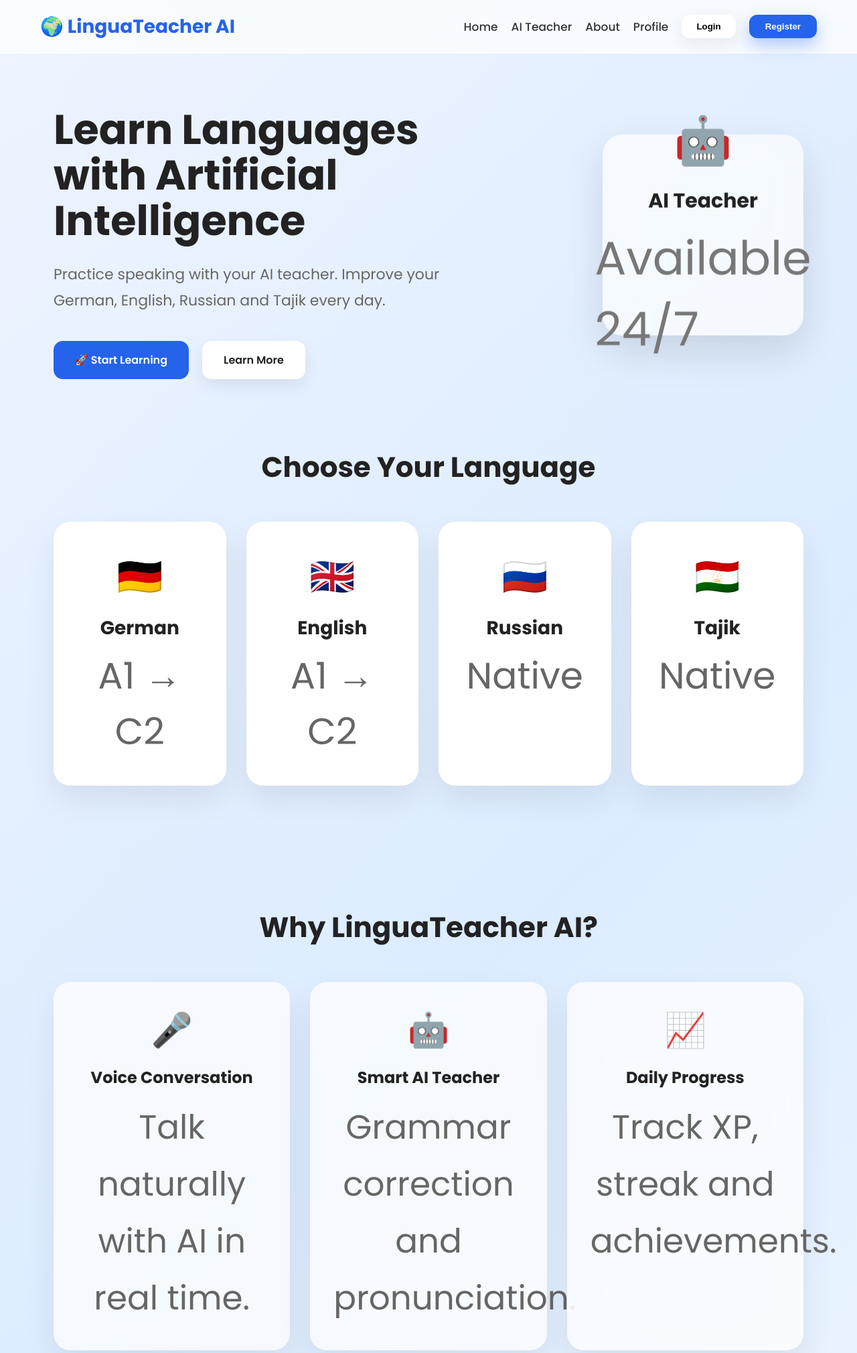
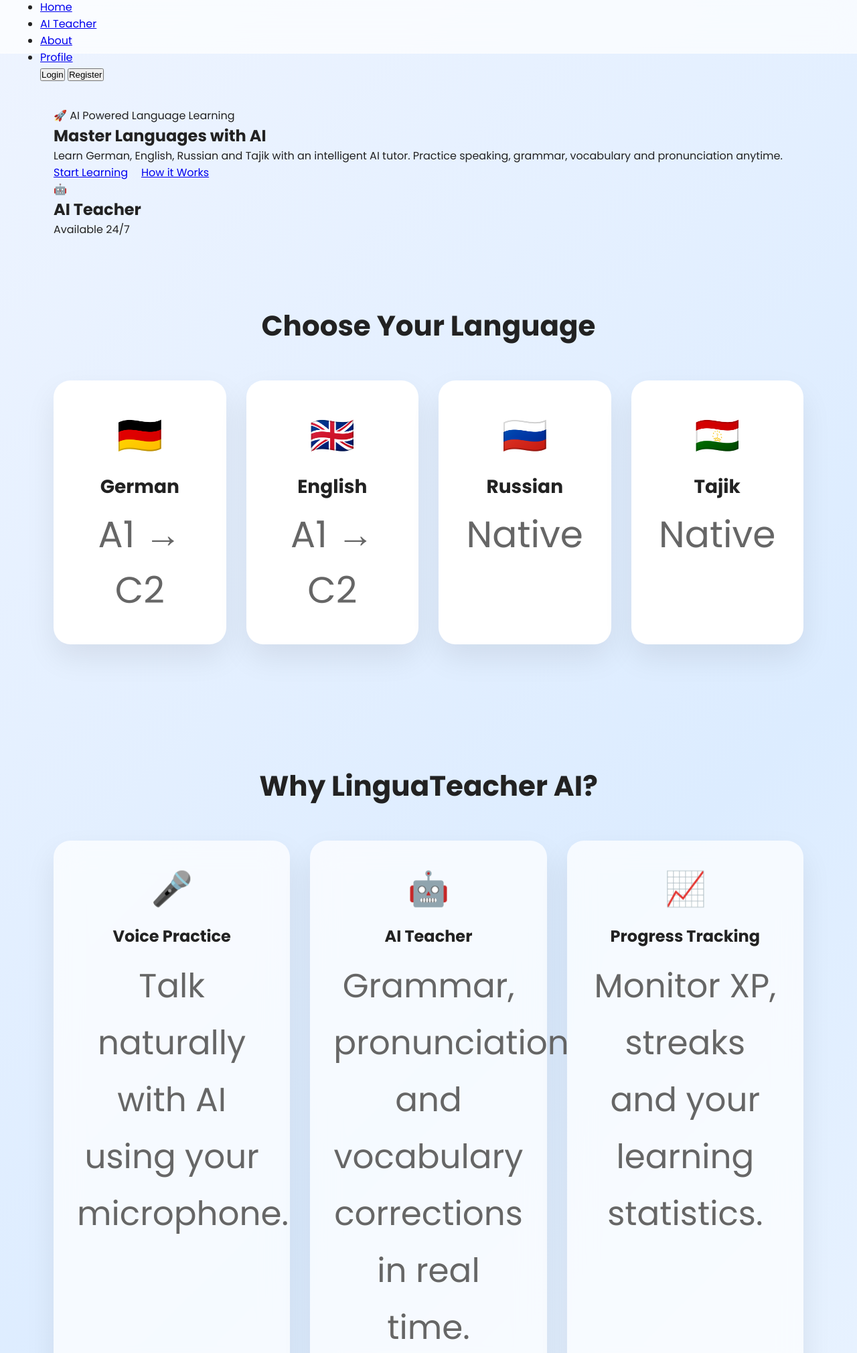
Before and after one commit to luxurystoreworld/LinguaTeacher-AI, a FastAPI app: page / in a window 1280 px wide. Shown: the top 2020 px of the page at 67% size. Run offline with FastAPI, Linux system fonts and the light colour scheme.

Commit message:
Create completely new homepage V3

```diff
--- a/backend/app/templates/index.html
+++ b/backend/app/templates/index.html
@@ -9,17 +9,23 @@
 
 <title>LinguaTeacher AI</title>
 
+<link rel="preconnect" href="https://fonts.googleapis.com">
+
+<link rel="preconnect" href="https://fonts.gstatic.com" crossorigin>
+
+<link href="https://fonts.googleapis.com/css2?family=Poppins:wght@300;400;500;600;700;800&display=swap" rel="stylesheet">
+
 <link rel="stylesheet" href="/static/css/style.css">
-
-<link href="https://fonts.googleapis.com/css2?family=Poppins:wght@300;400;500;600;700&display=swap" rel="stylesheet">
 
 </head>
 
 <body>
 
-<!-- ===================== NAVBAR ===================== -->
+<!-- ================= NAVBAR ================= -->
 
-<nav class="navbar">
+<header class="navbar">
+
+<div class="container">
 
 <div class="logo">
 
@@ -27,23 +33,31 @@
 
 </div>
 
-<div class="nav-links">
+<nav>
 
-<a href="/">Home</a>
+<ul class="menu">
 
-<a href="/ai">AI Teacher</a>
+<li><a href="/">Home</a></li>
 
-<a href="/about">About</a>
+<li><a href="/ai">AI Teacher</a></li>
 
-<a href="/profile">Profile</a>
+<li><a href="/about">About</a></li>
 
-<button class="login-btn" onclick="openLogin()">
+<li><a href="/profile">Profile</a></li>
+
+</ul>
+
+</nav>
+
+<div class="auth-buttons">
+
+<button class="btn-login" onclick="openLogin()">
 
 Login
 
 </button>
 
-<button class="register-btn" onclick="openRegister()">
+<button class="btn-register" onclick="openRegister()">
 
 Register
 
@@ -51,45 +65,51 @@
 
 </div>
 
-</nav>
+</div>
 
-<!-- ===================== HERO ===================== -->
+</header>
+
+<!-- ================= HERO ================= -->
 
 <section class="hero">
 
-<div class="hero-left">
+<div class="container hero-content">
+
+<div class="hero-text">
+
+<span class="badge">
+
+🚀 AI Powered Language Learning
+
+</span>
 
 <h1>
 
-Learn Languages
+Master Languages
 
-<br>
-
-with Artificial Intelligence
+with AI
 
 </h1>
 
 <p>
 
-Practice speaking with your AI teacher.
+Learn German, English, Russian and Tajik with an intelligent AI tutor.
 
-Improve your German, English,
-
-Russian and Tajik every day.
+Practice speaking, grammar, vocabulary and pronunciation anytime.
 
 </p>
 
 <div class="hero-buttons">
 
-<a href="/ai" class="start-btn">
+<a href="/ai" class="btn-primary">
 
-🚀 Start Learning
+Start Learning
 
 </a>
 
-<a href="/about" class="secondary-btn">
+<a href="/about" class="btn-secondary">
 
-Learn More
+How it Works
 
 </a>
 
@@ -97,11 +117,15 @@
 
 </div>
 
-<div class="hero-right">
+<div class="hero-image">
 
-<div class="hero-card">
+<div class="ai-card">
+
+<div class="robot">
 
 🤖
+
+</div>
 
 <h2>
 
@@ -119,11 +143,14 @@
 
 </div>
 
+</div>
+
 </section>
-
-<!-- ===================== LANGUAGES ===================== -->
+<!-- ================= LANGUAGES ================= -->
 
 <section class="languages">
+
+<div class="container">
 
 <h2>
 
@@ -132,9 +159,10 @@
 </h2>
 
 <div class="language-grid">
-    <div class="language-card">
 
-🇩🇪
+<div class="language-card">
+
+<div class="flag">🇩🇪</div>
 
 <h3>German</h3>
 
@@ -144,7 +172,7 @@
 
 <div class="language-card">
 
-🇬🇧
+<div class="flag">🇬🇧</div>
 
 <h3>English</h3>
 
@@ -154,7 +182,7 @@
 
 <div class="language-card">
 
-🇷🇺
+<div class="flag">🇷🇺</div>
 
 <h3>Russian</h3>
 
@@ -164,11 +192,13 @@
 
 <div class="language-card">
 
-🇹🇯
+<div class="flag">🇹🇯</div>
 
 <h3>Tajik</h3>
 
 <p>Native</p>
+
+</div>
 
 </div>
 
@@ -180,6 +210,8 @@
 
 <section class="features">
 
+<div class="container">
+
 <h2>
 
 Why LinguaTeacher AI?
@@ -190,13 +222,13 @@
 
 <div class="feature-card">
 
-🎤
+<span>🎤</span>
 
-<h3>Voice Conversation</h3>
+<h3>Voice Practice</h3>
 
 <p>
 
-Talk naturally with AI in real time.
+Talk naturally with AI using your microphone.
 
 </p>
 
@@ -204,13 +236,13 @@
 
 <div class="feature-card">
 
-🤖
+<span>🤖</span>
 
-<h3>Smart AI Teacher</h3>
+<h3>AI Teacher</h3>
 
 <p>
 
-Grammar correction and pronunciation.
+Grammar, pronunciation and vocabulary corrections in real time.
 
 </p>
 
@@ -218,13 +250,13 @@
 
 <div class="feature-card">
 
-📈
+<span>📈</span>
 
-<h3>Daily Progress</h3>
+<h3>Progress Tracking</h3>
 
 <p>
 
-Track XP, streak and achievements.
+Monitor XP, streaks and your learning statistics.
 
 </p>
 
@@ -232,13 +264,13 @@
 
 <div class="feature-card">
 
-🧠
+<span>🌍</span>
 
-<h3>Personal Memory</h3>
+<h3>Multiple Languages</h3>
 
 <p>
 
-AI remembers your learning history.
+Learn German, English, Russian and Tajik in one place.
 
 </p>
 
@@ -246,13 +278,13 @@
 
 <div class="feature-card">
 
-🌎
+<span>🏆</span>
 
-<h3>Many Languages</h3>
+<h3>Achievements</h3>
 
 <p>
 
-German, English, Russian, Tajik and more.
+Earn rewards, badges and unlock new levels.
 
 </p>
 
@@ -260,13 +292,13 @@
 
 <div class="feature-card">
 
-🏆
+<span>☁️</span>
 
-<h3>Gamification</h3>
+<h3>Cloud Sync</h3>
 
 <p>
 
-Levels, badges, hearts and rewards.
+Access your account and progress from any device.
 
 </p>
 
@@ -274,44 +306,38 @@
 
 </div>
 
+</div>
+
 </section>
-
 <!-- ================= FOOTER ================= -->
 
 <footer>
 
-<div class="footer-content">
+<div class="container footer-content">
 
-<h2>
-
-LinguaTeacher AI
-
-</h2>
+<h2>LinguaTeacher AI</h2>
 
 <p>
-
-Powered by Google Gemini AI
-
+Your personal AI language teacher powered by Google Gemini.
 </p>
 
 <p>
-
-© 2026 LinguaTeacher AI
-
+© 2026 LinguaTeacher AI. All rights reserved.
 </p>
 
 </div>
 
 </footer>
+
 <!-- ================= LOGIN MODAL ================= -->
 
 <div id="loginModal" class="modal">
 
-<div class="modal-content">
+<div class="modal-box">
 
 <span class="close" onclick="closeLogin()">&times;</span>
 
-<h2>Welcome Back 👋</h2>
+<h2>Login</h2>
 
 <form action="/login" method="post">
 
@@ -337,11 +363,9 @@
 
 <p>
 
-Forgot password?
-
 <a href="/forgot-password">
 
-Reset
+Forgot password?
 
 </a>
 
@@ -355,11 +379,11 @@
 
 <div id="registerModal" class="modal">
 
-<div class="modal-content">
+<div class="modal-box">
 
 <span class="close" onclick="closeRegister()">&times;</span>
 
-<h2>Create Account 🚀</h2>
+<h2>Create Account</h2>
 
 <form action="/register" method="post">
 
@@ -402,45 +426,32 @@
 <script>
 
 function openLogin(){
-
 document.getElementById("loginModal").style.display="flex";
-
 }
 
 function closeLogin(){
-
 document.getElementById("loginModal").style.display="none";
-
 }
 
 function openRegister(){
-
 document.getElementById("registerModal").style.display="flex";
-
 }
 
 function closeRegister(){
-
 document.getElementById("registerModal").style.display="none";
-
 }
 
-window.onclick=function(event){
+window.onclick=function(e){
 
 const login=document.getElementById("loginModal");
-
 const register=document.getElementById("registerModal");
 
-if(event.target==login){
-
+if(e.target===login){
 login.style.display="none";
-
 }
 
-if(event.target==register){
-
+if(e.target===register){
 register.style.display="none";
-
 }
 
 }
```
